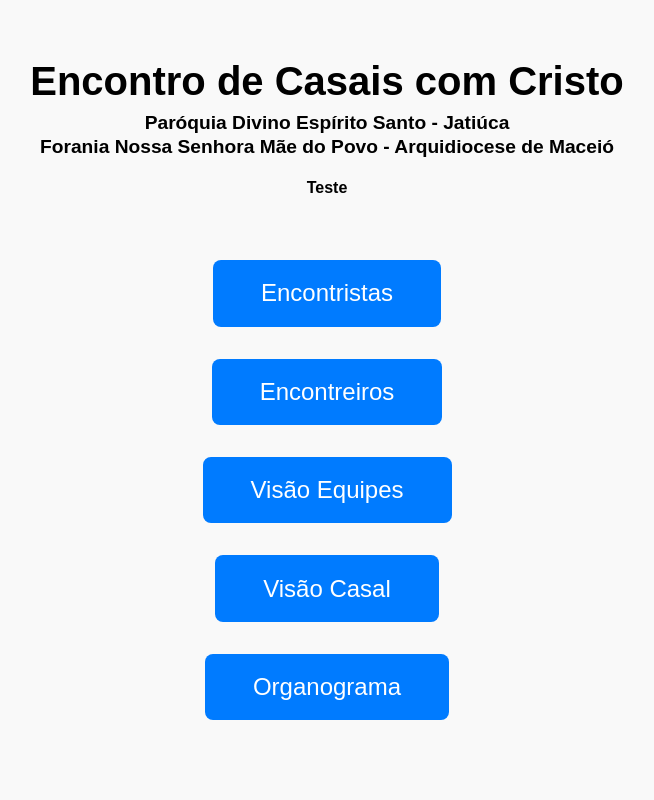
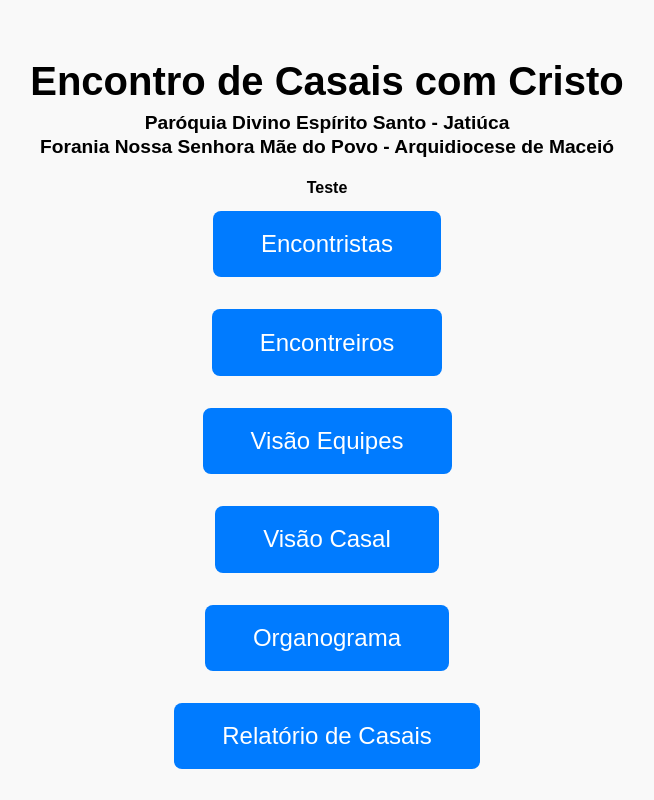
Before and after one commit to JulyelsonSilva/ECC_Fase1, a Flask app: page / in a window 1280 px wide. Shown: the whole page, without its empty margins (313-967 px from the left). Run offline with Flask 3, Linux system fonts and the light colour scheme.

Commit message:
Update index.html

```diff
--- a/templates/index.html
+++ b/templates/index.html
@@ -58,6 +58,8 @@
     <a href="/visao-equipes">Visão Equipes</a>
     <a href="/visao-casal">Visão Casal</a>
     <a href="/organograma">Organograma</a>
+    <a href="/relatorio_casais">Relatório de Casais</a>
+
 
   </main>
 </body>
```
